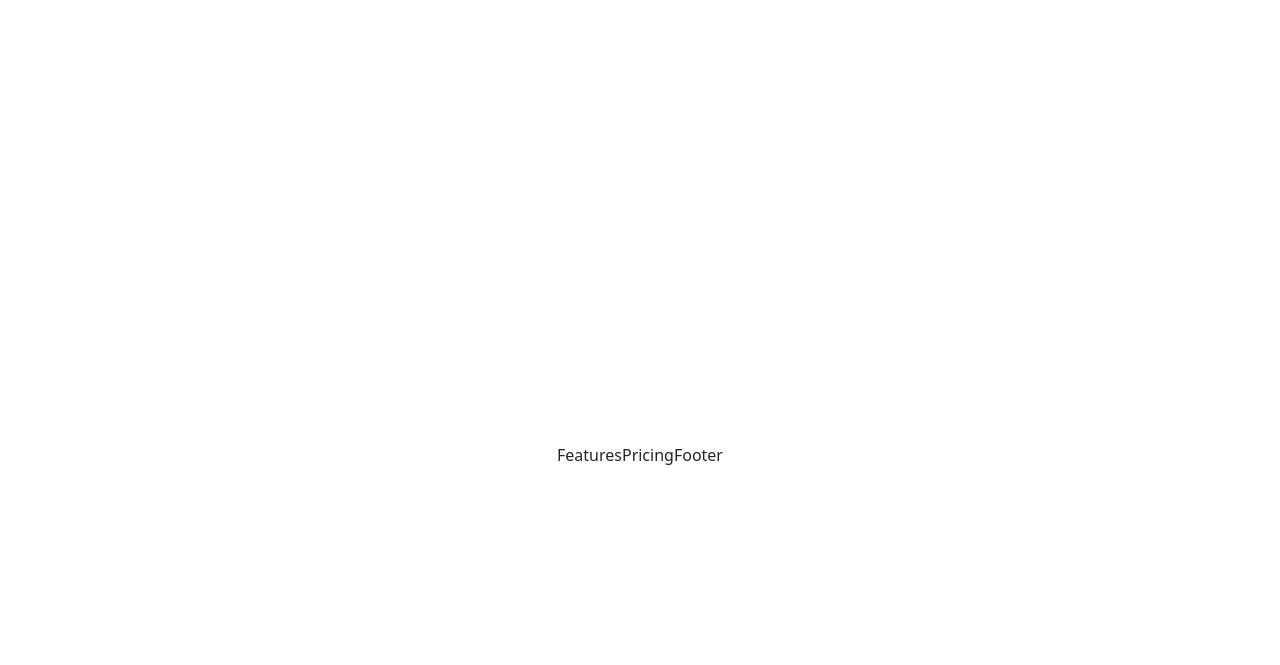
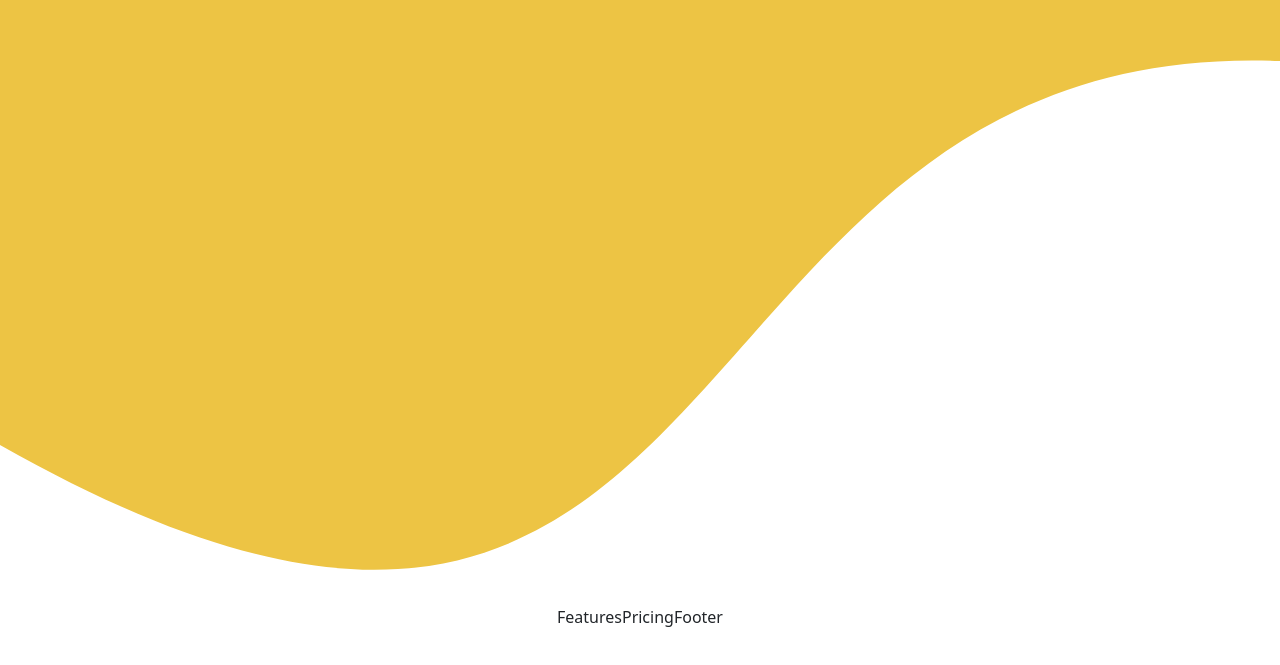
Before and after one commit to Ajith369369/motivated-mornings-frontend, a React (Vite) app: page / in a window 1280 px wide. Shown: the part 195-860 px from the top of the page. Before the commit the page ends 800 px from the top, so only its background shows below. Built offline with nearby package versions, Linux system fonts and the light colour scheme.

Commit message:
Create waveform.

```diff
--- a/src/components/Header.css
+++ b/src/components/Header.css
@@ -1,4 +1,4 @@
 #header {
-  height: 500px;
+  height: 800px;
   min-width: 100vw;
 }
--- a/src/components/Header.jsx
+++ b/src/components/Header.jsx
@@ -30,6 +30,18 @@ function Header() {
             <div className="col-md-1"></div>
           </div>
         </section>
+        {/* <svg viewBox="0 0 500 200">
+          <path
+            d="M 0 30 C 150 100 280 0 500 20 L 500 0 L 0 0"
+            fill="#edc444"
+          ></path>
+        </svg> */}
+        <svg viewBox="0 0 500 800">
+          <path
+            d="M 0 250 C 300 420 250 90 500 100 L 500 0 L 0 0"
+            fill="#edc444"
+          ></path>
+        </svg>
       </section>
     </>
   );
```
